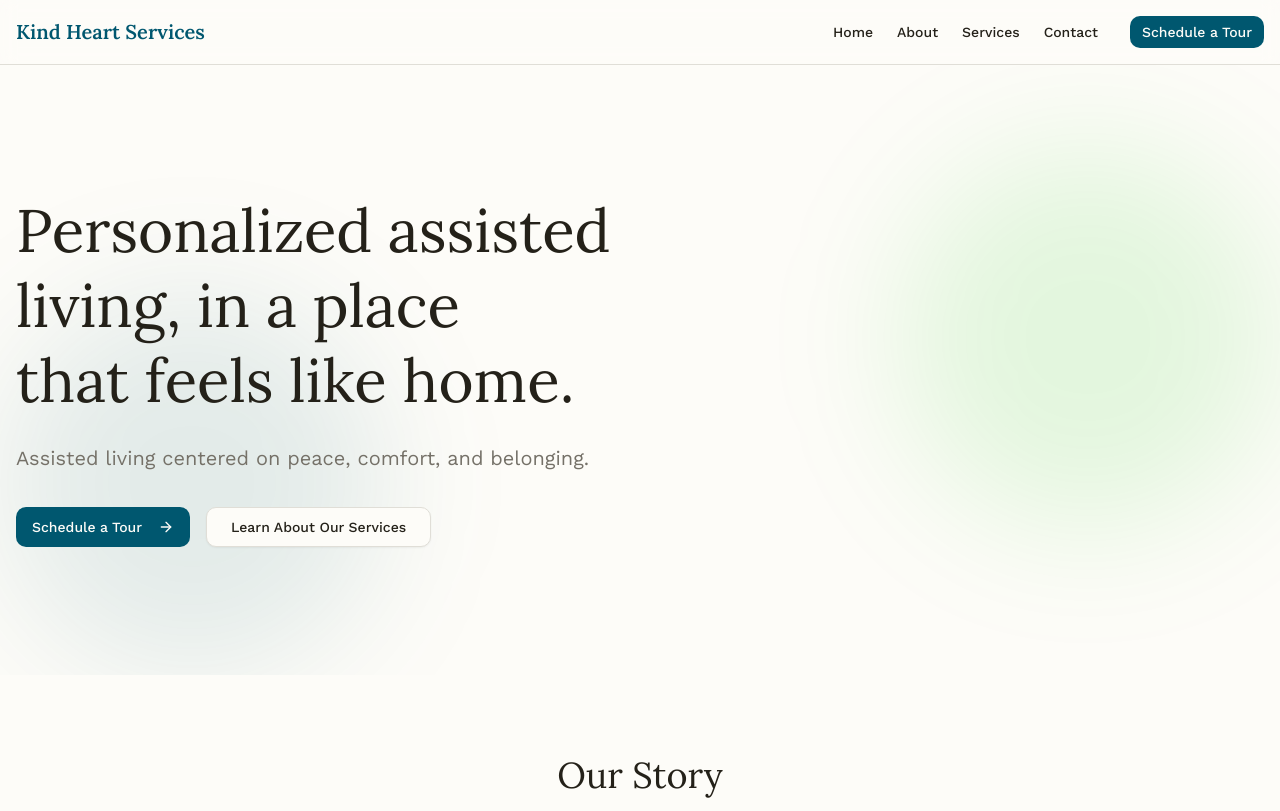
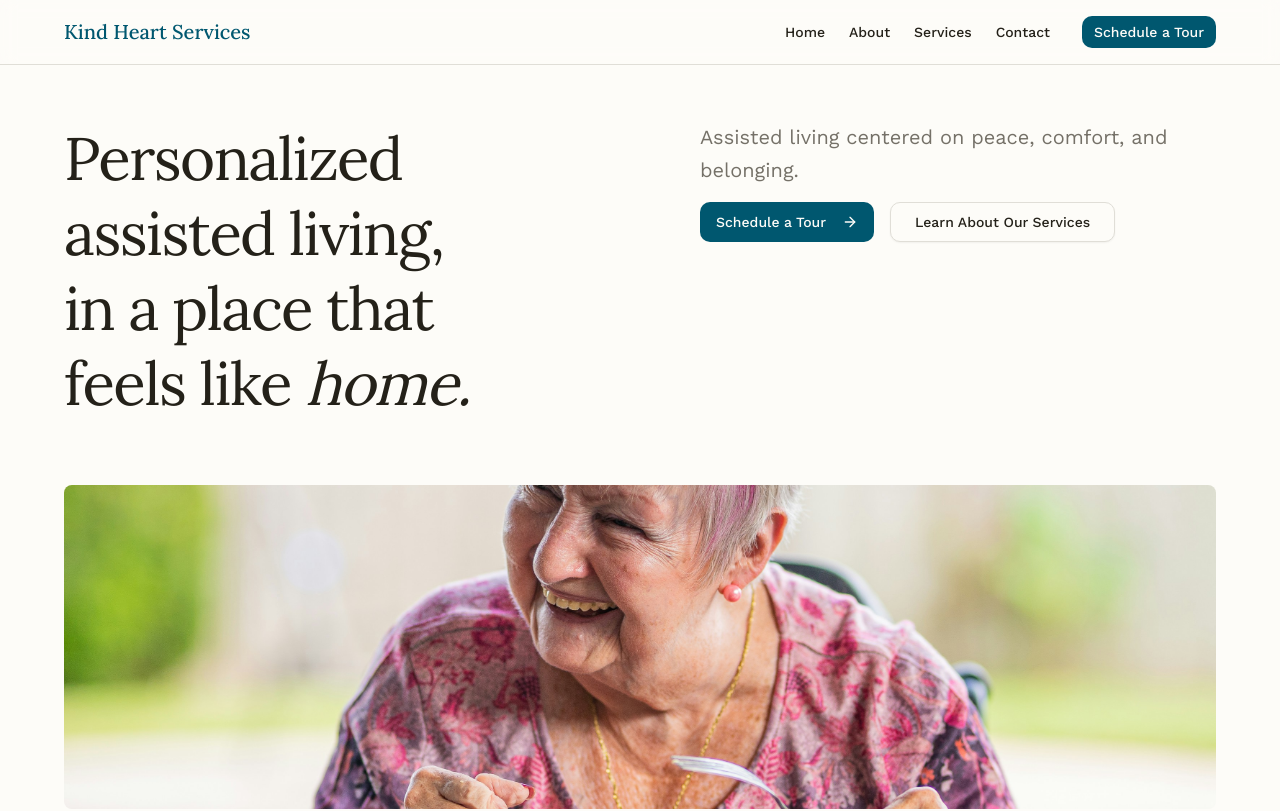
Before and after one commit to GeorgieIsYourHomie/kind-heart-services-website, a Next.js app: page / in a window 1280 px wide. Shown: the top 811 px of the page. Built offline with nearby package versions, Linux system fonts and the light colour scheme.

Commit message:
Created fully repsonsive hero section layout.

```diff
--- a/app/layout.tsx
+++ b/app/layout.tsx
@@ -1,6 +1,6 @@
 import type React from "react";
 import type { Metadata } from "next";
-import { Geist, Geist_Mono, Lora, Work_Sans } from "next/font/google";
+import {  Lora, Work_Sans } from "next/font/google";
 import { Analytics } from "@vercel/analytics/next";
 import "./globals.css";
 import { ThemeProvider } from "next-themes";
@@ -8,6 +8,7 @@ import { ThemeProvider } from "next-themes";
 const fontSerif = Lora({
   subsets: ["latin"],
   weight: ["400", "500", "600", "700"],
+  style: ["normal", "italic"],
   variable: "--font-serif",
 });
 const fontSans = Work_Sans({
--- a/components/navigation.tsx
+++ b/components/navigation.tsx
@@ -11,10 +11,10 @@ export function Navigation() {
 
   return (
     <header className="sticky top-0 z-50 w-full border-b bg-background/95 backdrop-blur supports-[backdrop-filter]:bg-background/60">
-      <div className="container mx-auto px-4">
+      <div className=" mx-auto px-16">
         <nav className="flex h-16 items-center justify-between">
           <Link href="/" className="flex items-center space-x-2">
-            <span className="text-xl font-serif font-semibold text-primary">Kind Heart Services</span>
+            <span className="text-xl font-serif font-medium text-primary">Kind Heart Services</span>
           </Link>
 
           {/* Desktop Navigation */}
--- a/components/sections/HeroSection.tsx
+++ b/components/sections/HeroSection.tsx
@@ -1,16 +1,24 @@
 import Link from "next/link";
+import Image from "next/image";
 import { Button } from "@/components/ui/button";
 import { ArrowRight } from "lucide-react";
 
 export function HeroSection() {
   return (
-    <section className="relative overflow-hidden from-accent/20 via-background to-muted/30">
-      <div className="container mx-auto px-4 py-24 md:py-32">
-        <div className="max-w-3xl">
-          <h1 className="text-4xl md:text-6xl font-serif text-balance mb-6 leading-tight">
-            Personalized assisted living, in a place that feels like home.
+    <section className="h-dvh w-full grid grid-rows-[2fr_3fr] lg:grid-rows-[1fr_4fr] px-4 md:px-16 py-14 gap-6 md:gap-10">
+      {/* ───────────── TOP (1/5) ───────────── */}
+      <div className="flex flex-col lg:grid lg:grid-cols-2 items-start gap-4 lg:gap-30">
+        {/* Left: Text */}
+        <div className="flex flex-col justify-center">
+          <h1 className="text-4xl md:text-6xl text-balance font-serif leading-tight tracking-tight mb-6">
+            Personalized assisted living, in a place that feels like{" "}
+            <span className="italic">home.</span>
           </h1>
-          <p className="text-lg md:text-xl text-muted-foreground mb-8 text-pretty leading-relaxed">
+        </div>
+
+        {/* Right: Copy & CTA */}
+        <div className="w-full flex flex-col gap-4">
+          <p className="text-lg md:text-xl text-muted-foreground leading-relaxed max-w-xl">
             Assisted living centered on peace, comfort, and belonging.
           </p>
           <div className="flex flex-col sm:flex-row gap-4">
@@ -20,6 +28,7 @@ export function HeroSection() {
                 <ArrowRight className="ml-2 h-5 w-5" />
               </Link>
             </Button>
+
             <Button asChild size="lg" variant="outline">
               <Link href="/services">Learn About Our Services</Link>
             </Button>
@@ -27,8 +36,19 @@ export function HeroSection() {
         </div>
       </div>
 
-      <div className="absolute top-20 right-0 w-96 h-96 bg-secondary/10 rounded-full blur-3xl -z-10" />
-      <div className="absolute bottom-0 left-0 w-96 h-96 bg-primary/10 rounded-full blur-3xl -z-10" />
+      {/* ───────────── BOTTOM (4/5) ───────────── */}
+      <div className="flex flex-col items-start gap-4">
+        {/* Right: Image */}
+        <div className="relative h-full w-full overflow-hidden rounded-sm">
+          <Image
+            src="/images/ryan-reinoso-Xcjq2OK958Q-unsplash.jpg"
+            alt="Warm assisted living environment"
+            fill
+            className="object-cover object-center"
+            priority
+          />
+        </div>
+      </div>
     </section>
   );
 }
```
Also changed, not shown: public/images/ryan-reinoso-Xcjq2OK958Q-unsplash.jpg (added), 1 other file (tests, documents, lock files or other folders).
